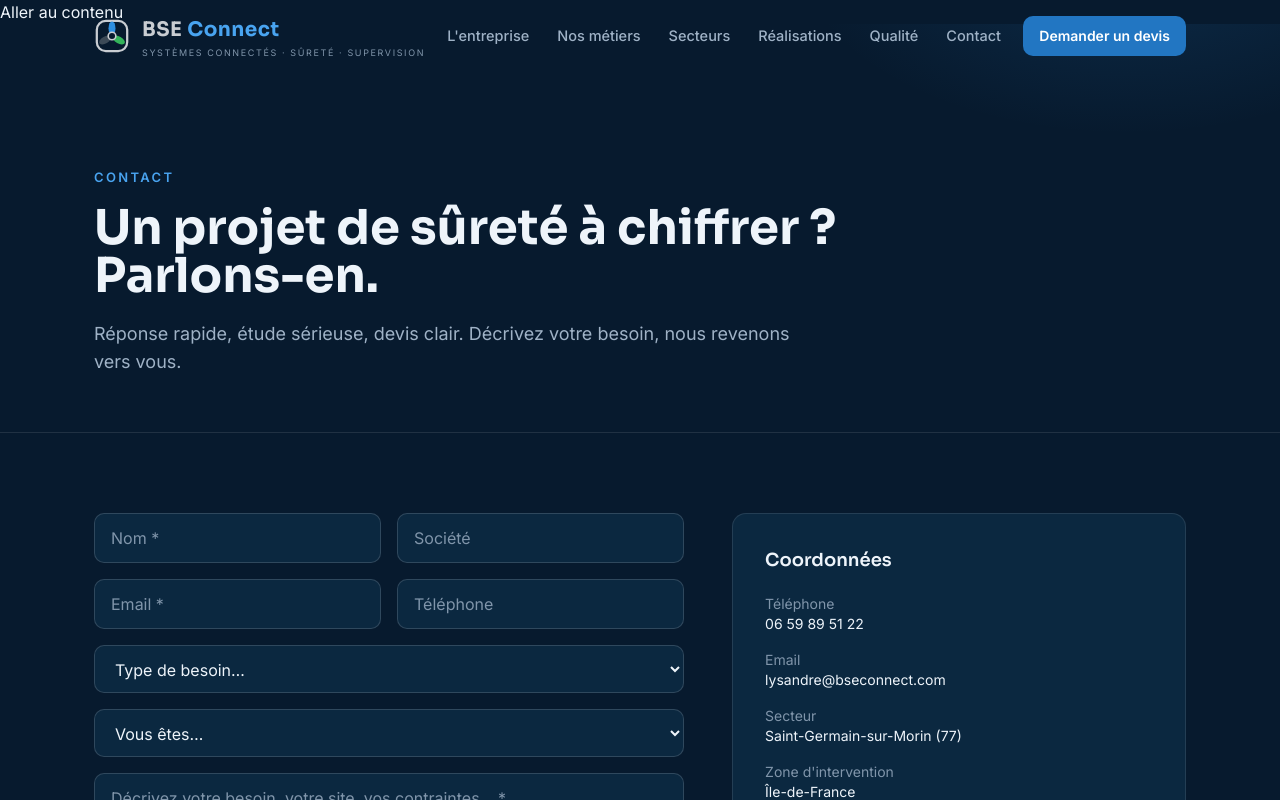
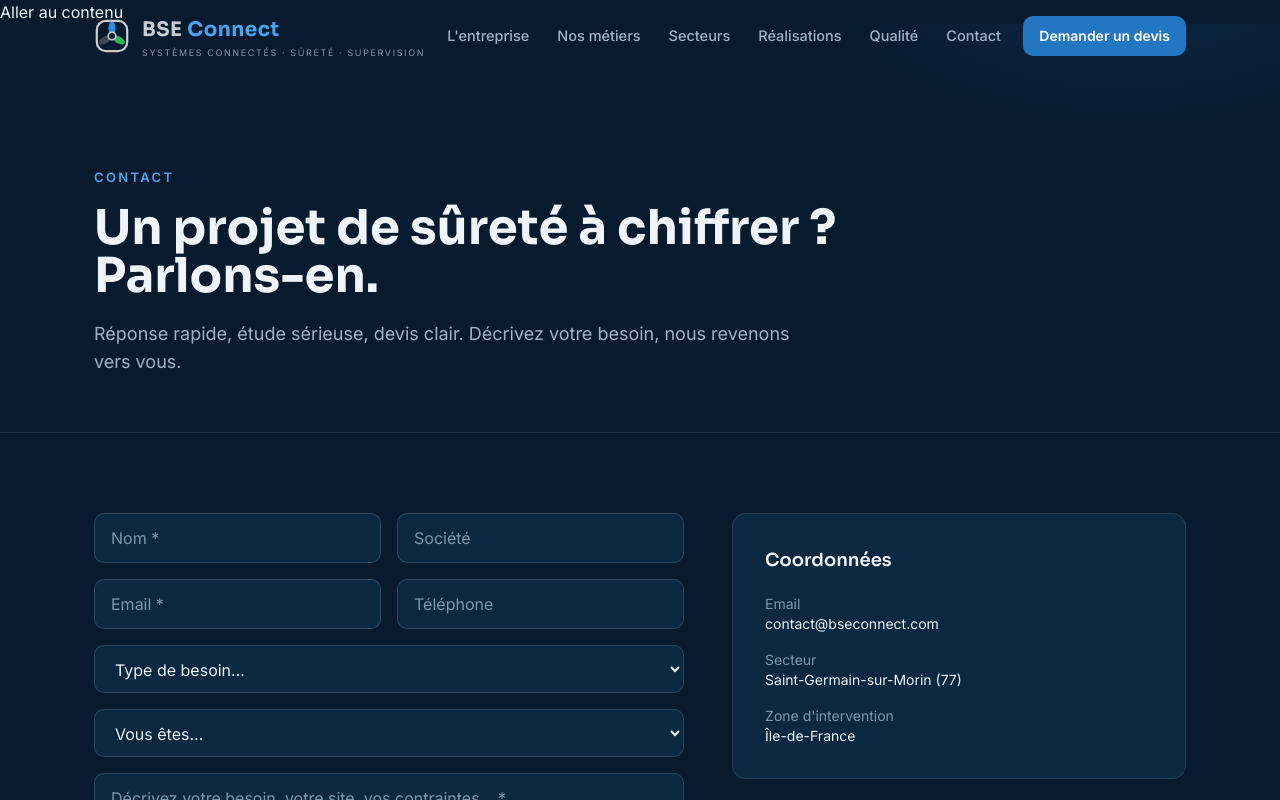
Before and after one commit to bse-connect/site-bse-connect, a Next.js app: page /contact in a window 1280 px wide. Shown: the top 800 px of the page. Built offline with nearby package versions, Linux system fonts and the light colour scheme.

Commit message:
Add files via upload

```diff
--- a/app/contact/page.tsx
+++ b/app/contact/page.tsx
@@ -27,10 +27,6 @@ export default function Contact() {
               <h2 className="font-display text-lg font-semibold">Coordonnées</h2>
               <ul className="mt-5 space-y-4 text-sm">
                 <li>
-                  <div className="text-ink-faint">Téléphone</div>
-                  <a href={site.contact.phoneHref} className="text-ink hover:text-brand-bright">{site.contact.phone}</a>
-                </li>
-                <li>
                   <div className="text-ink-faint">Email</div>
                   <a href={"mailto:" + site.contact.email} className="text-ink hover:text-brand-bright">{site.contact.email}</a>
                 </li>
--- a/app/layout.tsx
+++ b/app/layout.tsx
@@ -28,7 +28,6 @@ const jsonLd = {
   name: "BSE Connect",
   description: site.description,
   url: site.url,
-  telephone: "+33659895122",
   email: site.contact.email,
   areaServed: "Île-de-France",
   address: {
--- a/app/mentions-legales/page.tsx
+++ b/app/mentions-legales/page.tsx
@@ -32,7 +32,7 @@ export default function Mentions() {
             <p>Code APE/NAF : {l.ape}.</p>
             <p>N° TVA intracommunautaire : {l.tva}.</p>
             <p>Directeur de la publication : {l.director}.</p>
-            <p>Téléphone : {site.contact.phone} · Email : {site.contact.email}.</p>
+            <p>Email : {site.contact.email}.</p>
           </Block>
           <Block title="Assurance">
             <p>Responsabilité civile décennale souscrite auprès de {l.insurer} — contrat « {l.insuranceContract} ». Activités garanties : terrassement, électricité-télécommunications, réseaux souterrains, télécommunication / vidéocommunication. Couverture : France métropolitaine et DROM.</p>
--- a/components/Footer.tsx
+++ b/components/Footer.tsx
@@ -27,7 +27,6 @@ export function Footer() {
             <h2 className="mb-3 text-xs font-medium uppercase tracking-[0.12em] text-ink-muted">Contact</h2>
             <ul className="space-y-2 text-sm text-ink-faint">
               <li><a href={"mailto:" + site.contact.email} className="hover:text-ink">{site.contact.email}</a></li>
-              <li><a href={site.contact.phoneHref} className="hover:text-ink">{site.contact.phone}</a></li>
               <li>{site.contact.area}</li>
             </ul>
           </div>
--- a/lib/site.ts
+++ b/lib/site.ts
@@ -5,9 +5,7 @@ export const site = {
   description:
     "Installateur de sûreté électronique et courants faibles en Île-de-France : contrôle d'accès, vidéoprotection, intrusion, câblage. En direct comme en sous-traitance, de l'étude à la recette.",
   contact: {
-    phone: "06 59 89 51 22",
-    phoneHref: "tel:+33659895122",
-    email: "lysandre@bseconnect.com",
+    email: "contact@bseconnect.com",
     street: "5 rue du Verger",
     postalCode: "77860",
     city: "Saint-Germain-sur-Morin",
```
